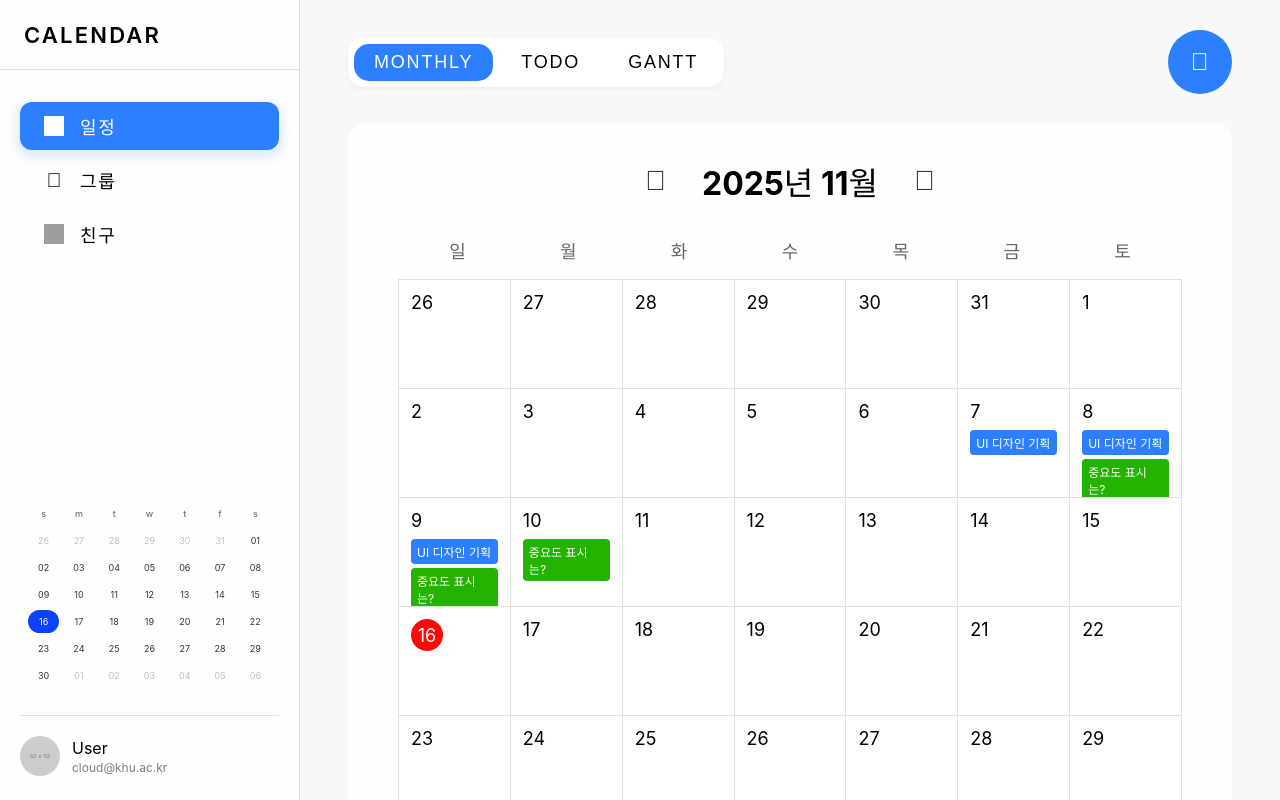
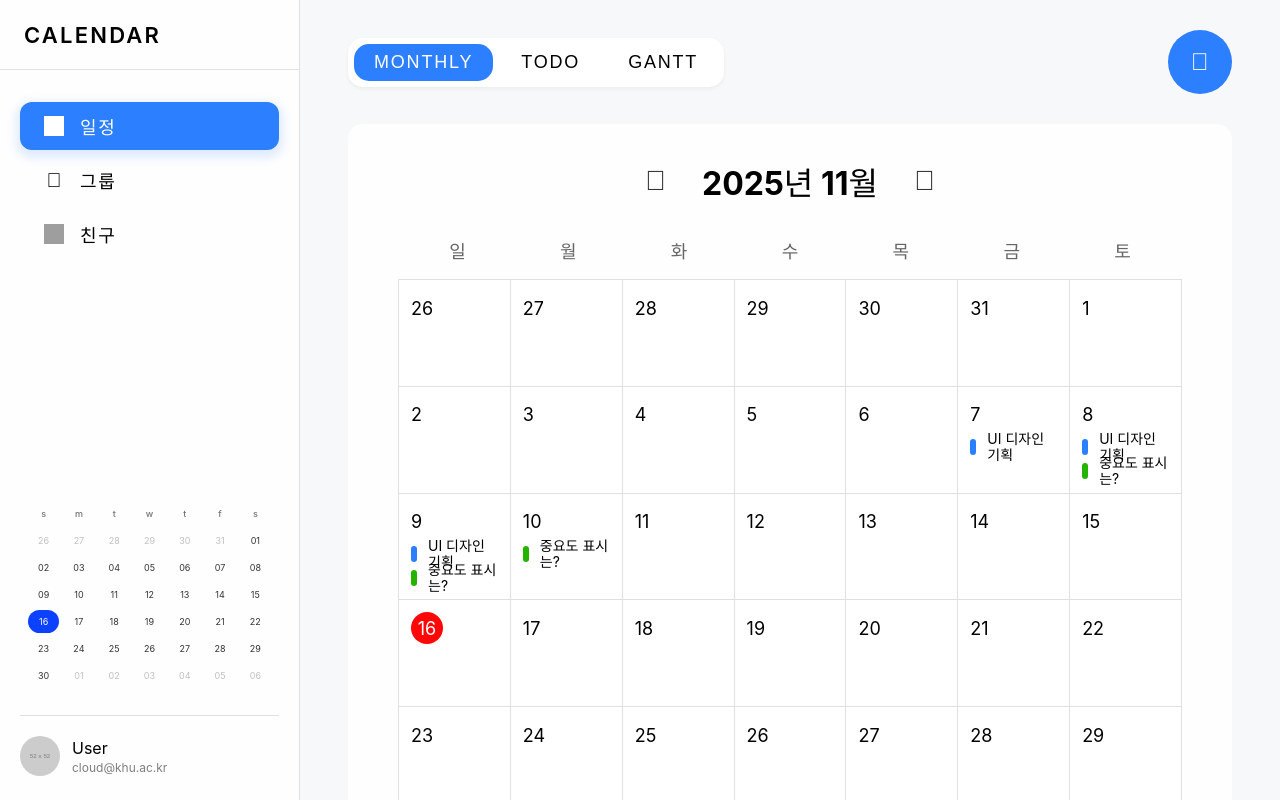
Before and after one commit to Moon-Eavan/cloud-project-front, a React (Vite) app: page / in a window 1280 px wide. Built offline with nearby package versions, Linux system fonts and the light colour scheme; grey boxes are pictures that could not be loaded.

Commit message:
feat(calendar): 폰트 사이즈 조정, TaskBar(이벤트 세로 막대) 디자인 변경

```diff
--- a/src/components/CalendarView.jsx
+++ b/src/components/CalendarView.jsx
@@ -172,41 +172,60 @@ const DayCell = styled.div`
 const DayNumberWrapper = styled.div`
   display: flex;
   justify-content: flex-start;
+  align-items: center;
   margin-bottom: 8px;
+  height: 32px;
 `;
 
 const DayNumber = styled.div`
   font-size: 18px;
   font-weight: normal;
+  display: flex;
+  align-items: center;
+  justify-content: center;
+  height: 32px;
   color: ${props => {
     if (props.$isToday) return '#ffffff';
     return '#000';
   }};
   ${props => props.$isToday ? `
     width: 32px;
-    height: 32px;
     border-radius: 50%;
     background-color: #ff0707;
-    display: flex;
-    align-items: center;
-    justify-content: center;
     box-sizing: border-box;
   ` : ''}
 `;
 
 const TaskItem = styled.div`
-  background-color: ${props => props.$color};
-  color: white;
-  padding: 4px 6px;
-  border-radius: 4px;
-  margin-bottom: 4px;
-  font-size: 12px;
+  display: flex;
+  align-items: center;
+  gap: 11px;
+  margin-bottom: 8px;
   cursor: pointer;
   transition: opacity 0.2s;
+  height: 16px;
 
   &:hover {
     opacity: 0.8;
   }
+
+  &:last-child {
+    margin-bottom: 0;
+  }
+`;
+
+const TaskBar = styled.div`
+  width: 6px;
+  height: 16px;
+  background-color: ${props => props.$color};
+  border-radius: 15px;
+  flex-shrink: 0;
+`;
+
+const TaskText = styled.div`
+  font-size: 14px;
+  color: #000;
+  line-height: 16px;
 `;
 
 const weekDays = ['일', '월', '화', '수', '목', '금', '토'];
@@ -325,10 +344,10 @@ const CalendarView = ({ onViewChange }) => {
                 {dayTasks.map(task => (
                   <TaskItem
                     key={task.id}
-                    $color={task.color}
                     onClick={() => openEditTask(task)}
                   >
-                    {task.title}
+                    <TaskBar $color={task.color} />
+                    <TaskText>{task.title}</TaskText>
                   </TaskItem>
                 ))}
               </DayCell>
```
